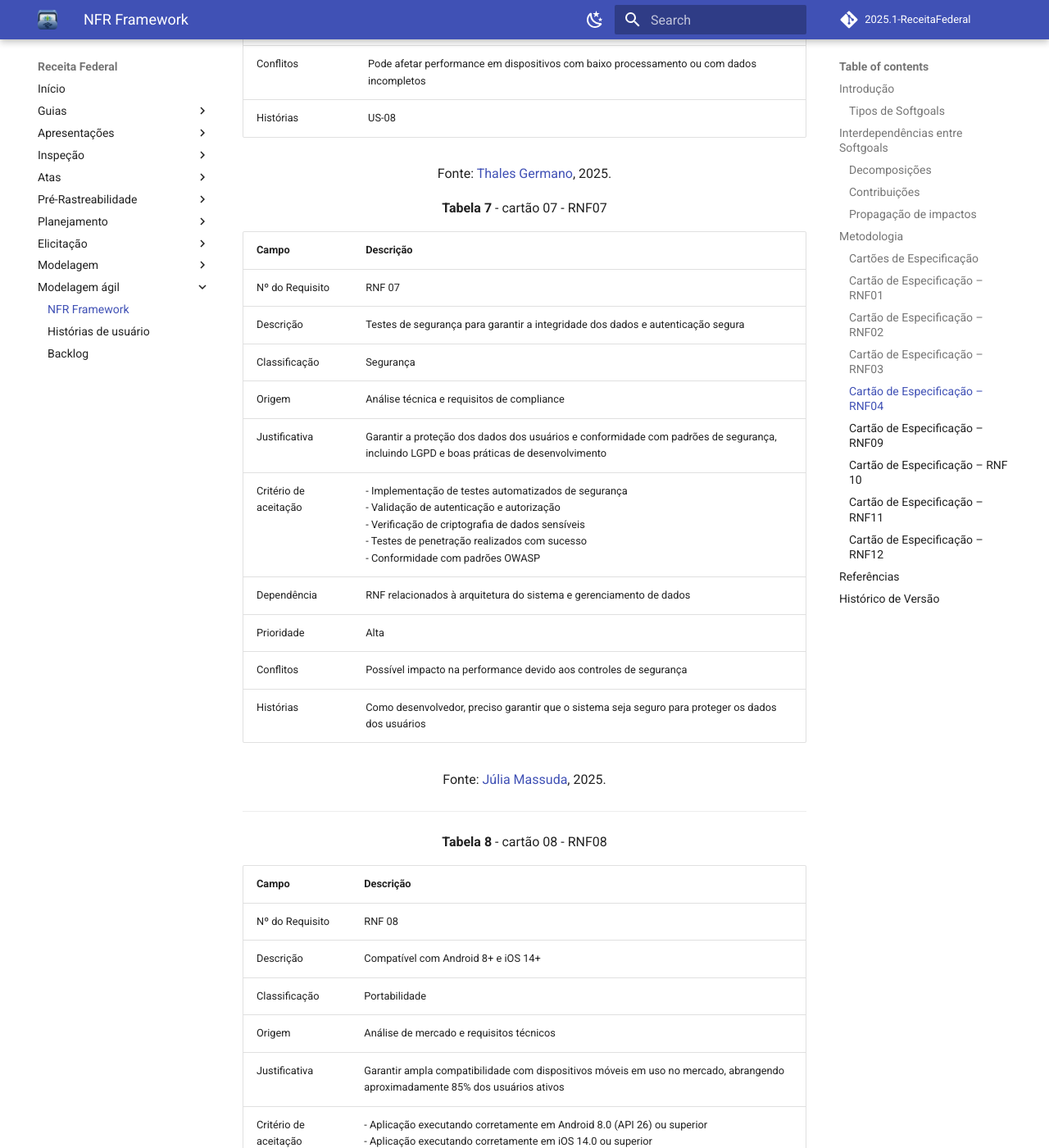
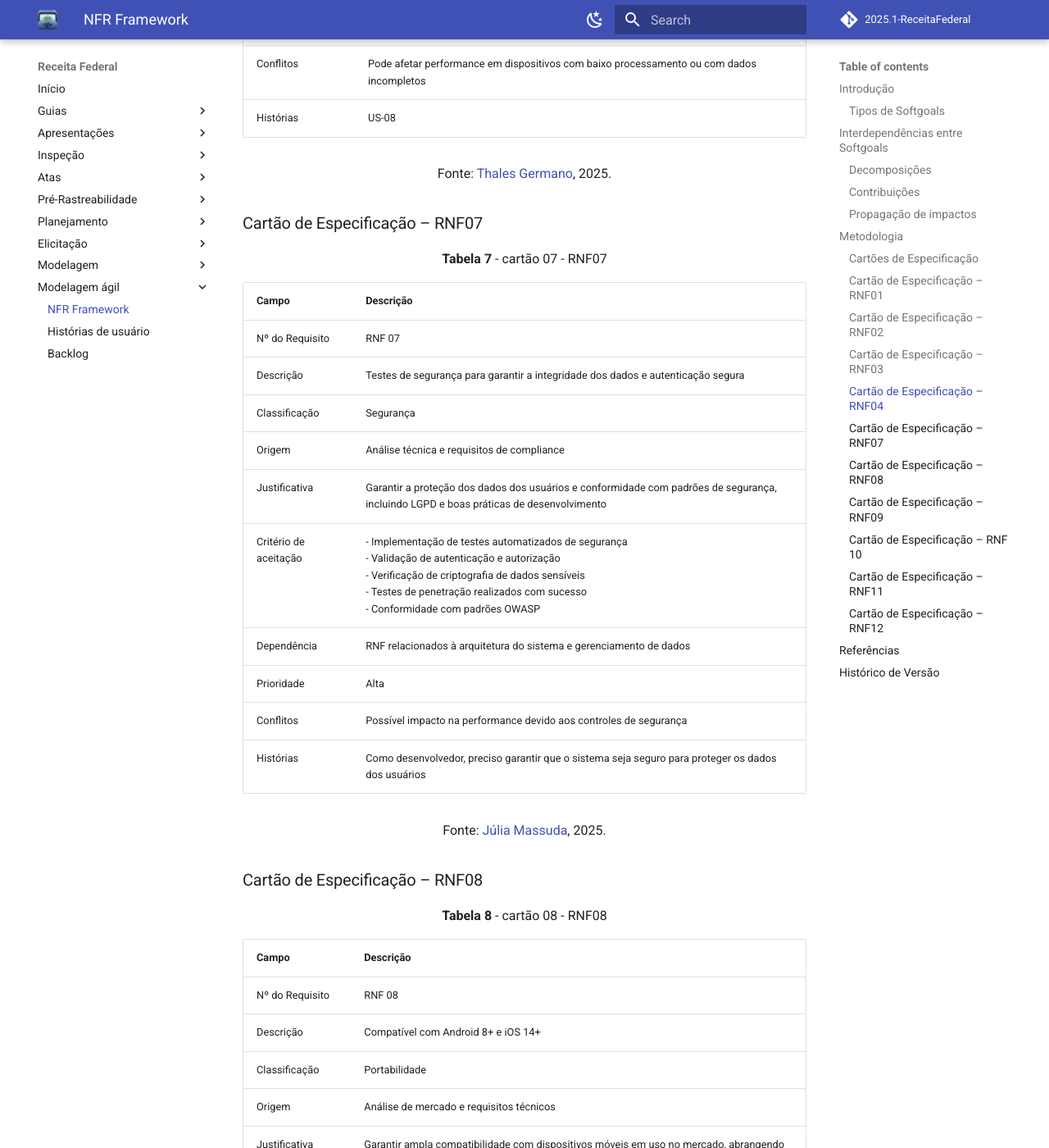
Before and after one commit to Requisitos-de-Software/2025.1-Meu-INSS, an MkDocs documentation site: the page built from docs/modelagem-agil/nfr-framework.md, in a window 1280 px wide and 1400 px high, scrolled down 8308 px. Shown: the whole window at 82% size. Built offline with MkDocs 1.6.1 and Material for MkDocs 9.7.7, drawn with Linux system fonts in a browser that asks for light colours; comment, search, counter and statistics services are not loaded.

Commit message:
Atualizar o nfr-framework.md

```diff
--- a/docs/modelagem-agil/nfr-framework.md
+++ b/docs/modelagem-agil/nfr-framework.md
@@ -221,7 +221,7 @@ Para facilitar o registro e o rastreamento das decisões de projeto, foram utili
 
 <font size="3"><p style="text-align: center">Fonte: [Thales Germano](https://github.com/thalesgvl), 2025.</p></font>
 
-
+### Cartão de Especificação – RNF07
 <p style="text-align: center"><b>Tabela 7</b> - cartão 07 - RNF07</p>
 
 | Campo              | Descrição                                                                 |
@@ -239,7 +239,7 @@ Para facilitar o registro e o rastreamento das decisões de projeto, foram utili
 
 <font size="3"><p style="text-align: center">Fonte: [Júlia Massuda](https://github.com/JuliaReis18), 2025.</p></font>
 
----
+### Cartão de Especificação – RNF08
 
 <p style="text-align: center"><b>Tabela 8</b> - cartão 08 - RNF08</p>
 
```
